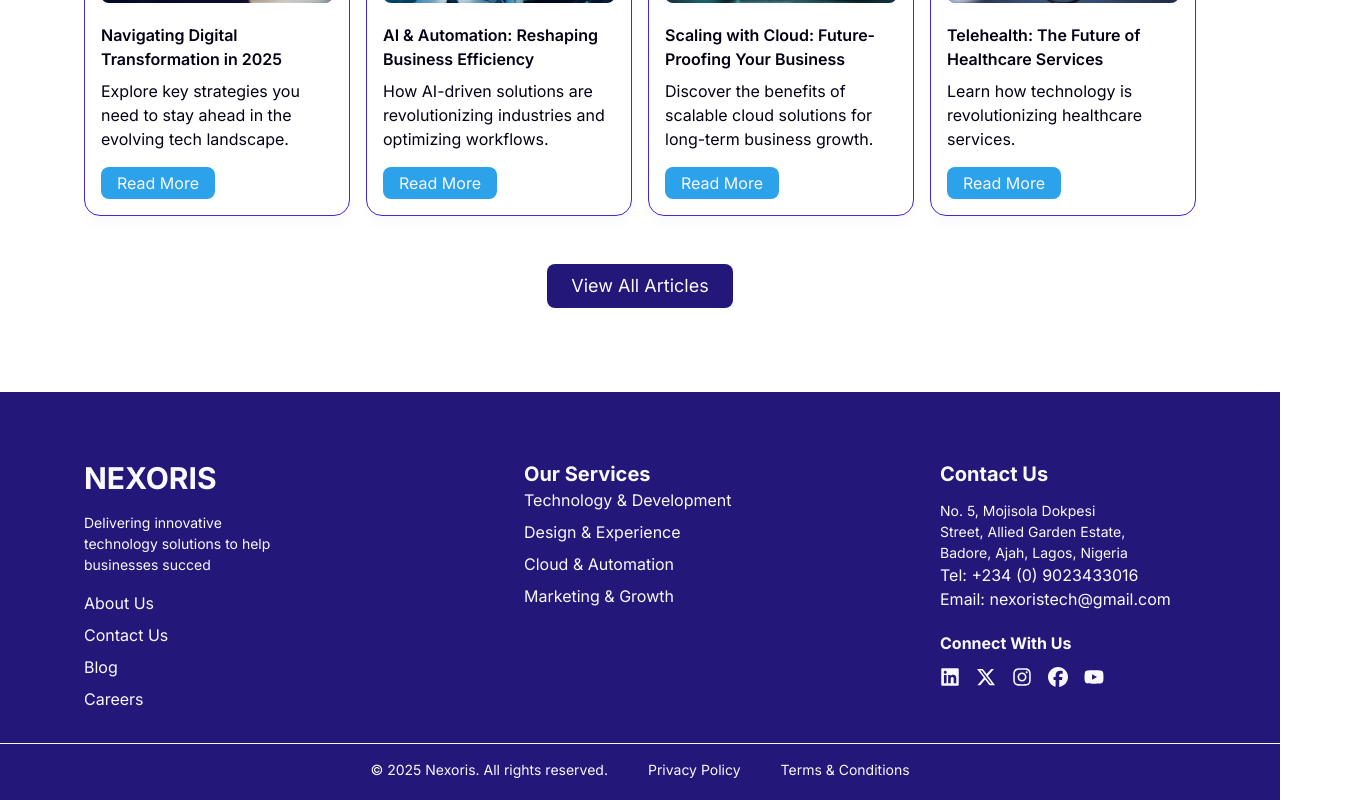
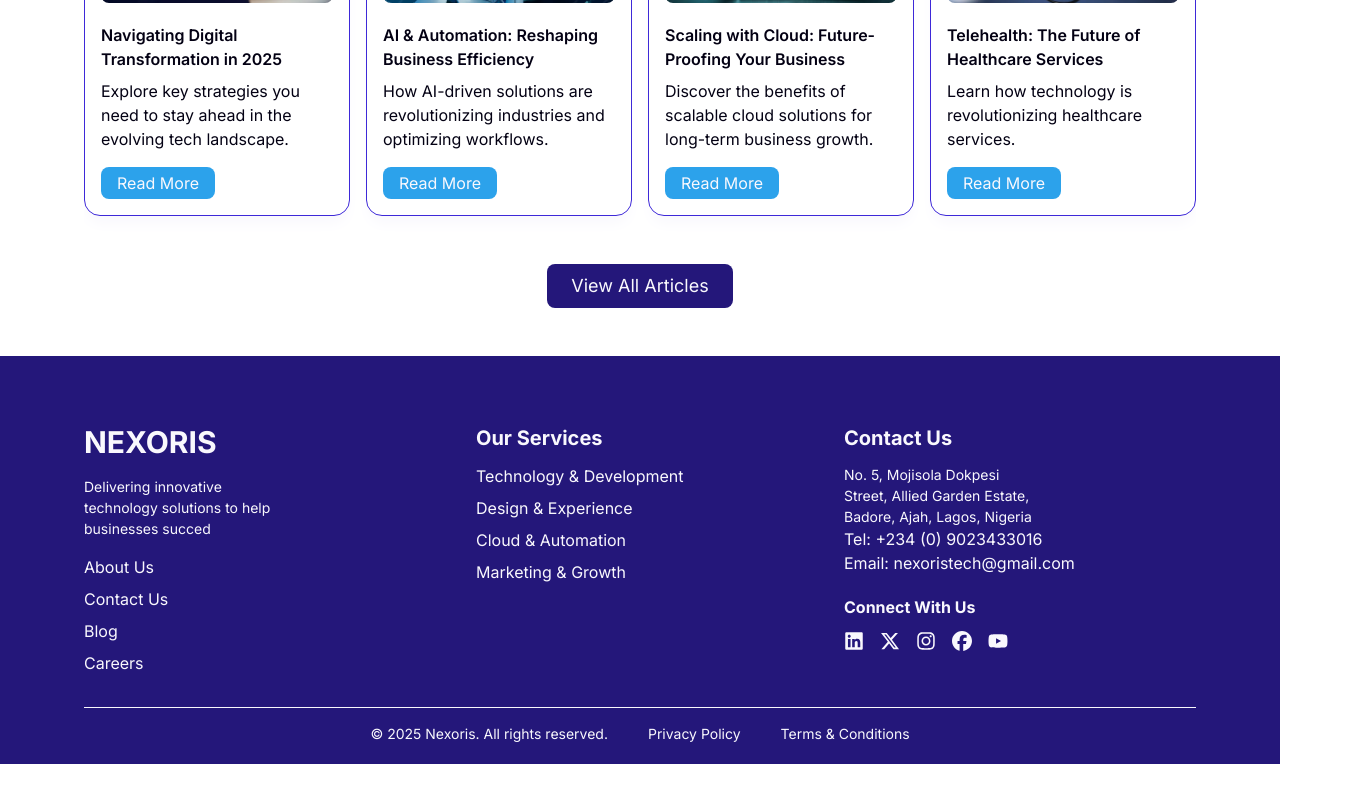
Before and after one commit to Cned7/nexoris-website, a Next.js app: page / in a window 1280 px wide. Shown: the part 5135-5935 px from the top of the page, 1364 px wide, since content can reach past the window. After the commit the page ends 5899 px from the top, so only its background shows below. Built offline with nearby package versions, Linux system fonts and the light colour scheme.

Commit message:
corrected footer width issue

```diff
--- a/src/app/components/Footer.tsx
+++ b/src/app/components/Footer.tsx
@@ -17,9 +17,9 @@ interface FooterProps {
 const Footer: React.FC<FooterProps> = ({ className }) => {
   return (
     <footer
-      className={twMerge('text-secondary-text pt-5 pb-5 fixed bottom-0 mt-15 bg-heading', className)}
+      className={twMerge('text-secondary-text pt-5 pb-5 fixed bottom-0  bg-heading md:px-6 lg:px-12 mt-6  xl:px-21', className)}
     >
-      <div className="container px-6 mx-auto md:mx-6 lg:mx-12 mt-6 lg:mt-12 xl:mx-21 grid grid-cols-1 md:grid-cols-3 gap-4 text-center md:text-left">
+      <div className="container px-6 mx-auto grid mt-15 lg:mt-12 grid-cols-1 md:grid-cols-3 gap-4 xl:gap-10 xl:justify-between text-center md:text-left w-ful">
         {/* Company Info */}
         <div className='w-full mx-auto container md:-ml-6'>
           <Link
@@ -57,7 +57,7 @@ const Footer: React.FC<FooterProps> = ({ className }) => {
 
         {/* Our Services */}
         <div className='my-4 md:my-0'>
-          <h3 className="font-bold lg:text-xl">
+          <h3 className="font-bold lg:text-xl mb-3">
             Our Services
           </h3>
           <div className="grid grid-cols-1 gap-y-2">
```
